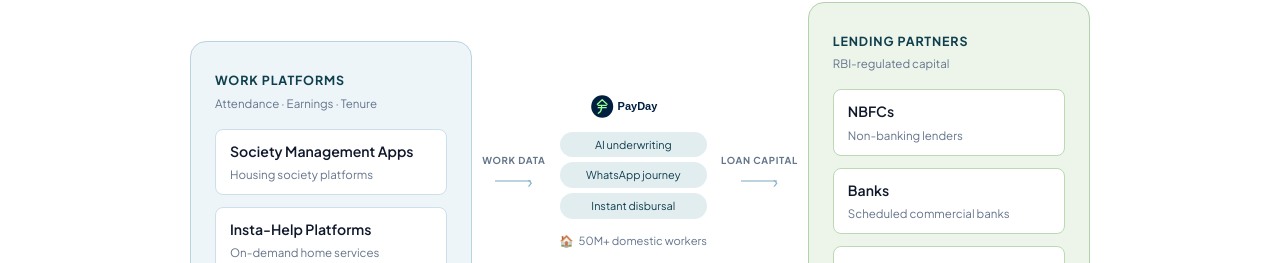
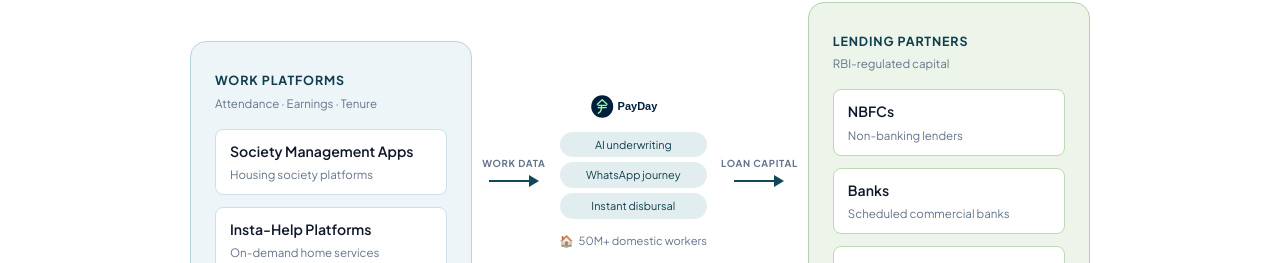
Before and after one commit to Payday-Tech/itspayday, a Next.js app: page / in a window 1280 px wide. Shown: the part 1042-1305 px from the top of the page. Built offline with nearby package versions, Linux system fonts and the light colour scheme; no server answers.

Commit message:
Ecosystem arrows: solid teal line + CSS triangle arrowhead

```diff
--- a/app/globals.css
+++ b/app/globals.css
@@ -772,16 +772,19 @@
 }
 
 .eco-arrow-line {
-  width: 36px;
+  width: 40px;
   height: 2px;
-  background: #bdd4e0;
+  background: var(--color-brand-600);
 }
 
 .eco-arrow-head {
-  font-size: 1.1rem;
-  color: #8ab5c8;
-  line-height: 1;
-  margin-left: -4px;
+  width: 0;
+  height: 0;
+  border-top: 6px solid transparent;
+  border-bottom: 6px solid transparent;
+  border-left: 10px solid var(--color-brand-600);
+  margin-left: 0;
+  font-size: 0;
 }
 
 .eco-card-header {
```
